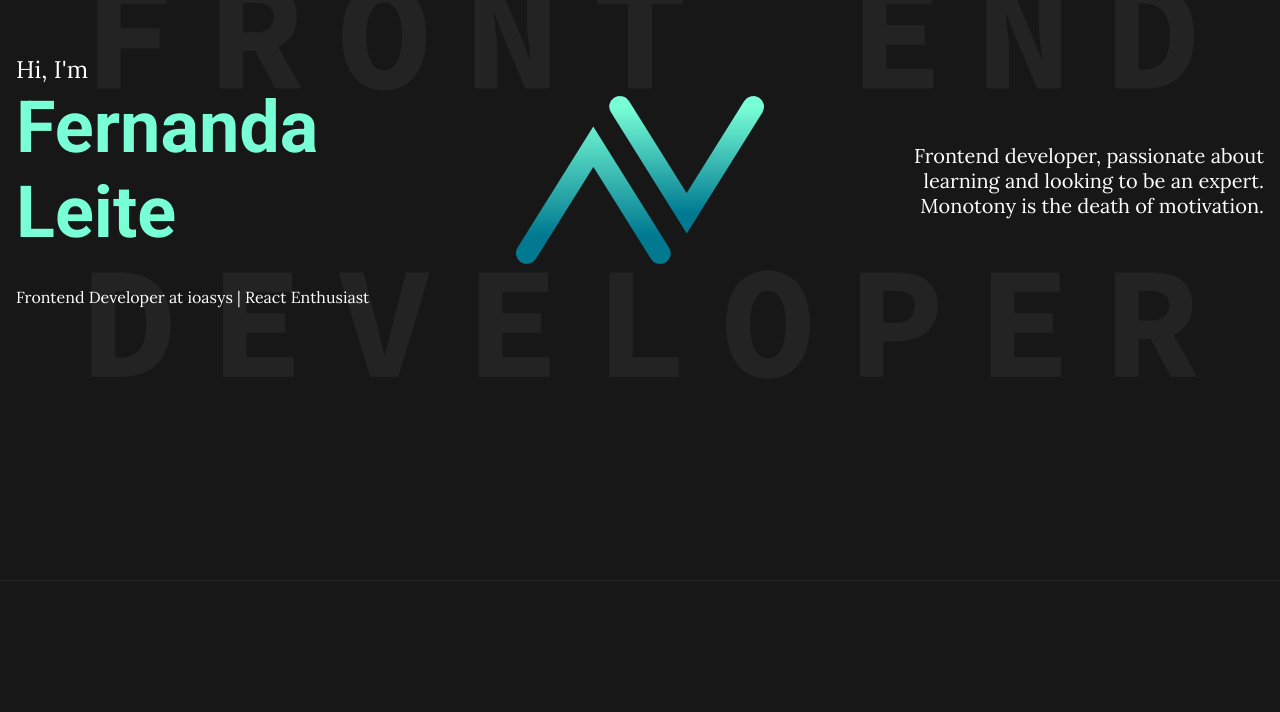
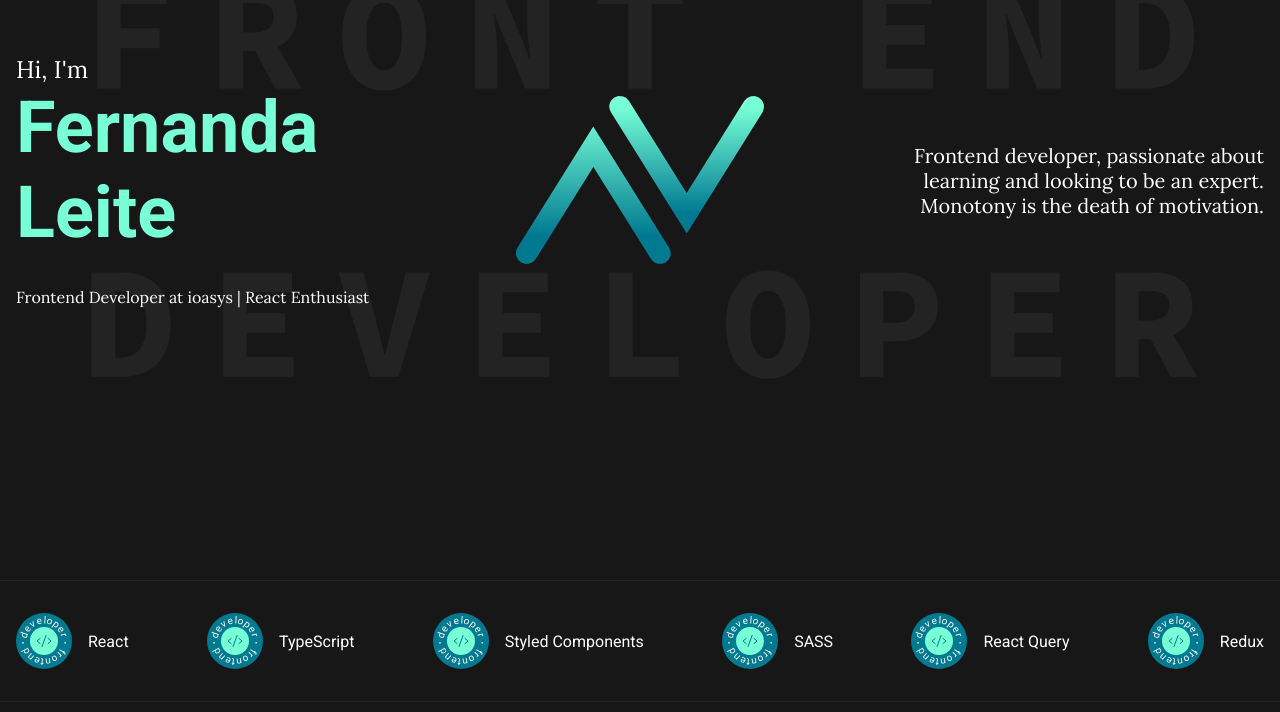
Before and after one commit to Fekleite/my-portfolio, a website: page index.html in a window 1280 px wide. Shown: the part 220-932 px from the top of the page. Drawn offline with Linux system fonts and the light colour scheme.

Commit message:
feat: create section skills

```diff
--- a/index.html
+++ b/index.html
@@ -35,6 +35,48 @@
 
           <div class="resume">
             <p>Frontend developer, passionate about learning and looking to be an expert. Monotony is the death of motivation.</p>
+          </div>
+        </div>
+      </div>
+    </section>
+
+    <section class="s-skills">
+      <div class="container">
+        <div class="skills-bar">
+          <div class="bar-item">
+            <img src="./assets/light-seal.svg" alt="Selo Frontend Developer">
+
+            <span>React</span>
+          </div>
+
+          <div class="bar-item">
+            <img src="./assets/light-seal.svg" alt="Selo Frontend Developer">
+
+            <span>TypeScript</span>
+          </div>
+
+          <div class="bar-item">
+            <img src="./assets/light-seal.svg" alt="Selo Frontend Developer">
+
+            <span>Styled Components</span>
+          </div>
+
+          <div class="bar-item">
+            <img src="./assets/light-seal.svg" alt="Selo Frontend Developer">
+
+            <span>SASS</span>
+          </div>
+
+          <div class="bar-item">
+            <img src="./assets/light-seal.svg" alt="Selo Frontend Developer">
+
+            <span>React Query</span>
+          </div>
+
+          <div class="bar-item">
+            <img src="./assets/light-seal.svg" alt="Selo Frontend Developer">
+
+            <span>Redux</span>
           </div>
         </div>
       </div>
--- a/scss/_animations.scss
+++ b/scss/_animations.scss
@@ -22,3 +22,33 @@
     transform: rotate(360deg);
   }
 }
+
+@keyframes bounce {
+  from,
+  20%,
+  53%,
+  to {
+    animation-timing-function: cubic-bezier(0.215, 0.61, 0.355, 1);
+    transform: translate3d(0, 0, 0);
+  }
+
+  40%,
+  43% {
+    animation-timing-function: cubic-bezier(0.755, 0.05, 0.855, 0.06);
+    transform: translate3d(0, -30px, 0) scaleY(1.1);
+  }
+
+  70% {
+    animation-timing-function: cubic-bezier(0.755, 0.05, 0.855, 0.06);
+    transform: translate3d(0, -15px, 0) scaleY(1.05);
+  }
+
+  80% {
+    transition-timing-function: cubic-bezier(0.215, 0.61, 0.355, 1);
+    transform: translate3d(0, 0, 0) scaleY(0.95);
+  }
+
+  90% {
+    transform: translate3d(0, -4px, 0) scaleY(1.02);
+  }
+}
--- a/scss/_home.scss
+++ b/scss/_home.scss
@@ -252,3 +252,33 @@
     }
   }
 }
+
+.s-skills {
+  height: auto;
+  width: 100%;
+  border-top: 1px solid rgba(255, 255, 255, 0.05);
+
+  .skills-bar {
+    padding: 2rem 0;
+
+    display: flex;
+    align-items: center;
+    justify-content: space-between;
+    gap: 1.5rem;
+
+    .bar-item {
+      display: flex;
+      align-items: center;
+      gap: 1rem;
+
+      cursor: pointer;
+
+      &:hover {
+        img {
+          animation: bounce 2000ms linear 300ms infinite normal;
+          transform-origin: center bottom;
+        }
+      }
+    }
+  }
+}
```
Also changed, not shown: css/main.css.
